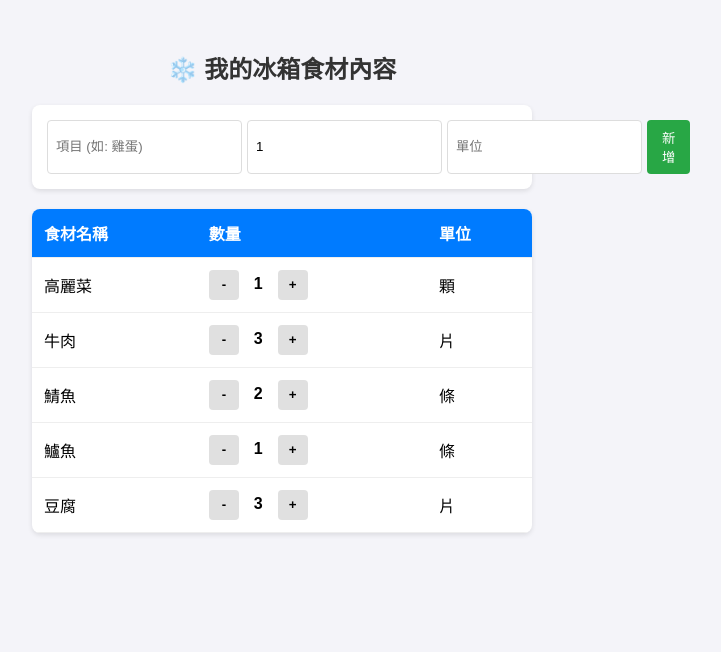
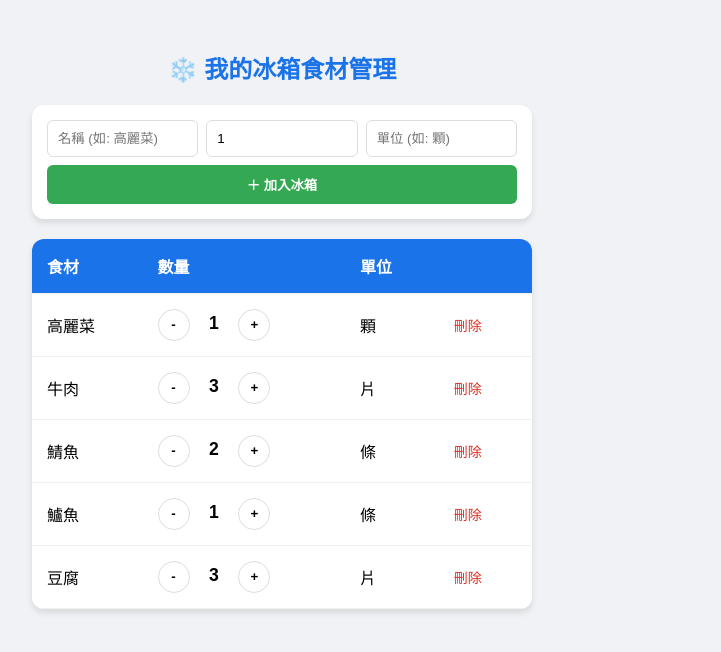
Before and after one commit to Grardoll/my-fridge, a plain HTML site: page index.html in a window 1280 px wide. Shown: the whole page, without its empty margins (358-1079 px from the left). Drawn offline with Linux system fonts and the light colour scheme.

Commit message:
Update index.html

```diff
--- a/index.html
+++ b/index.html
@@ -3,50 +3,50 @@
 <head>
     <meta charset="UTF-8">
     <meta name="viewport" content="width=device-width, initial-scale=1.0">
-    <title>我家冰箱清單</title>
+    <title>我的冰箱清單 (自動儲存版)</title>
     <style>
-        body { font-family: sans-serif; max-width: 500px; margin: 20px auto; padding: 10px; background-color: #f4f4f9; }
-        h2 { color: #333; text-align: center; }
-        .input-group { display: flex; gap: 5px; margin-bottom: 20px; background: white; padding: 15px; border-radius: 8px; box-shadow: 0 2px 5px rgba(0,0,0,0.1); }
-        .input-group input { padding: 8px; border: 1px solid #ddd; border-radius: 4px; }
-        table { width: 100%; border-collapse: collapse; background: white; border-radius: 8px; overflow: hidden; box-shadow: 0 2px 5px rgba(0,0,0,0.1); }
-        th, td { padding: 12px; text-align: left; border-bottom: 1px solid #eee; }
-        th { background-color: #007bff; color: white; }
-        .btn-qty { width: 30px; height: 30px; cursor: pointer; border: none; background: #e0e0e0; border-radius: 4px; font-weight: bold; }
-        .btn-qty:hover { background: #ccc; }
-        .btn-add { background-color: #28a745; color: white; border: none; padding: 8px 15px; border-radius: 4px; cursor: pointer; }
-        .count-display { display: inline-block; width: 30px; text-align: center; font-weight: bold; }
+        body { font-family: "Microsoft JhengHei", sans-serif; max-width: 500px; margin: 20px auto; padding: 10px; background-color: #f0f2f5; }
+        h2 { color: #1a73e8; text-align: center; }
+        .input-group { display: flex; flex-wrap: wrap; gap: 8px; margin-bottom: 20px; background: white; padding: 15px; border-radius: 12px; box-shadow: 0 4px 6px rgba(0,0,0,0.1); }
+        .input-group input { padding: 10px; border: 1px solid #ddd; border-radius: 6px; flex: 1; min-width: 80px; }
+        table { width: 100%; border-collapse: collapse; background: white; border-radius: 12px; overflow: hidden; box-shadow: 0 4px 6px rgba(0,0,0,0.1); }
+        th, td { padding: 15px; text-align: left; border-bottom: 1px solid #f0f0f0; }
+        th { background-color: #1a73e8; color: white; }
+        .btn-qty { width: 32px; height: 32px; cursor: pointer; border: 1px solid #ddd; background: #fff; border-radius: 50%; font-weight: bold; transition: 0.2s; }
+        .btn-qty:hover { background: #e8f0fe; border-color: #1a73e8; }
+        .btn-add { background-color: #34a853; color: white; border: none; padding: 10px 20px; border-radius: 6px; cursor: pointer; width: 100%; font-weight: bold; }
+        .btn-delete { color: #d93025; cursor: pointer; background: none; border: none; font-size: 14px; }
+        .count-display { display: inline-block; width: 40px; text-align: center; font-size: 1.1em; font-weight: bold; }
     </style>
 </head>
 <body>
 
-    <h2>❄️ 我的冰箱食材內容</h2>
+    <h2>❄️ 我的冰箱食材管理</h2>
 
-    <!-- 新增食材欄位 -->
+    <!-- 新增食材區域 -->
     <div class="input-group">
-        <input type="text" id="itemName" placeholder="項目 (如: 雞蛋)" style="flex: 2;">
-        <input type="number" id="itemQty" placeholder="數量" style="flex: 1;" min="1" value="1">
-        <input type="text" id="itemUnit" placeholder="單位" style="flex: 1;">
-        <button class="btn-add" onclick="addNewItem()">新增</button>
+        <input type="text" id="itemName" placeholder="名稱 (如: 高麗菜)">
+        <input type="number" id="itemQty" placeholder="數量" min="1" value="1">
+        <input type="text" id="itemUnit" placeholder="單位 (如: 顆)">
+        <button class="btn-add" onclick="addNewItem()">＋ 加入冰箱</button>
     </div>
 
-    <!-- 食材表格 -->
+    <!-- 食材清單表格 -->
     <table id="inventoryTable">
         <thead>
             <tr>
-                <th>食材名稱</th>
+                <th>食材</th>
                 <th>數量</th>
                 <th>單位</th>
+                <th></th>
             </tr>
         </thead>
-        <tbody id="inventoryBody">
-            <!-- 預設食材將顯示於此 -->
-        </tbody>
+        <tbody id="inventoryBody"></tbody>
     </table>
 
     <script>
-        // 初始食材資料
-        let inventory = [
+        // 初始化：先檢查瀏覽器裡有沒有存過的資料，沒有的話才用預設值
+        let inventory = JSON.parse(localStorage.getItem('myFridgeData')) || [
             { name: "高麗菜", qty: 1, unit: "顆" },
             { name: "牛肉", qty: 3, unit: "片" },
             { name: "鯖魚", qty: 2, unit: "條" },
@@ -54,6 +54,12 @@
             { name: "豆腐", qty: 3, unit: "片" }
         ];
 
+        // 儲存資料到瀏覽器的函式
+        function saveData() {
+            localStorage.setItem('myFridgeData', JSON.stringify(inventory));
+        }
+
+        // 渲染畫面
         function renderTable() {
             const body = document.getElementById('inventoryBody');
             body.innerHTML = "";
@@ -67,17 +73,21 @@
                             <button class="btn-qty" onclick="updateQty(${index}, 1)">+</button>
                         </td>
                         <td>${item.unit}</td>
+                        <td><button class="btn-delete" onclick="deleteItem(${index})">刪除</button></td>
                     </tr>
                 `;
             });
+            saveData(); // 每次畫面更新就存一次檔
         }
 
+        // 修改數量
         function updateQty(index, change) {
             inventory[index].qty += change;
             if (inventory[index].qty < 0) inventory[index].qty = 0;
             renderTable();
         }
 
+        // 新增食材
         function addNewItem() {
             const name = document.getElementById('itemName').value;
             const qty = parseInt(document.getElementById('itemQty').value);
@@ -86,16 +96,24 @@
             if (name && !isNaN(qty) && unit) {
                 inventory.push({ name: name, qty: qty, unit: unit });
                 renderTable();
-                // 清空輸入框
+                // 清空輸入欄
                 document.getElementById('itemName').value = "";
                 document.getElementById('itemQty').value = "1";
                 document.getElementById('itemUnit').value = "";
             } else {
-                alert("請完整填寫食材名稱、數量與單位！");
+                alert("請輸入完整的食材資訊喔！");
             }
         }
 
-        // 第一次執行顯示
+        // 刪除食材
+        function deleteItem(index) {
+            if(confirm(`確定要刪除 ${inventory[index].name} 嗎？`)) {
+                inventory.splice(index, 1);
+                renderTable();
+            }
+        }
+
+        // 啟動程式
         renderTable();
     </script>
 </body>
```
